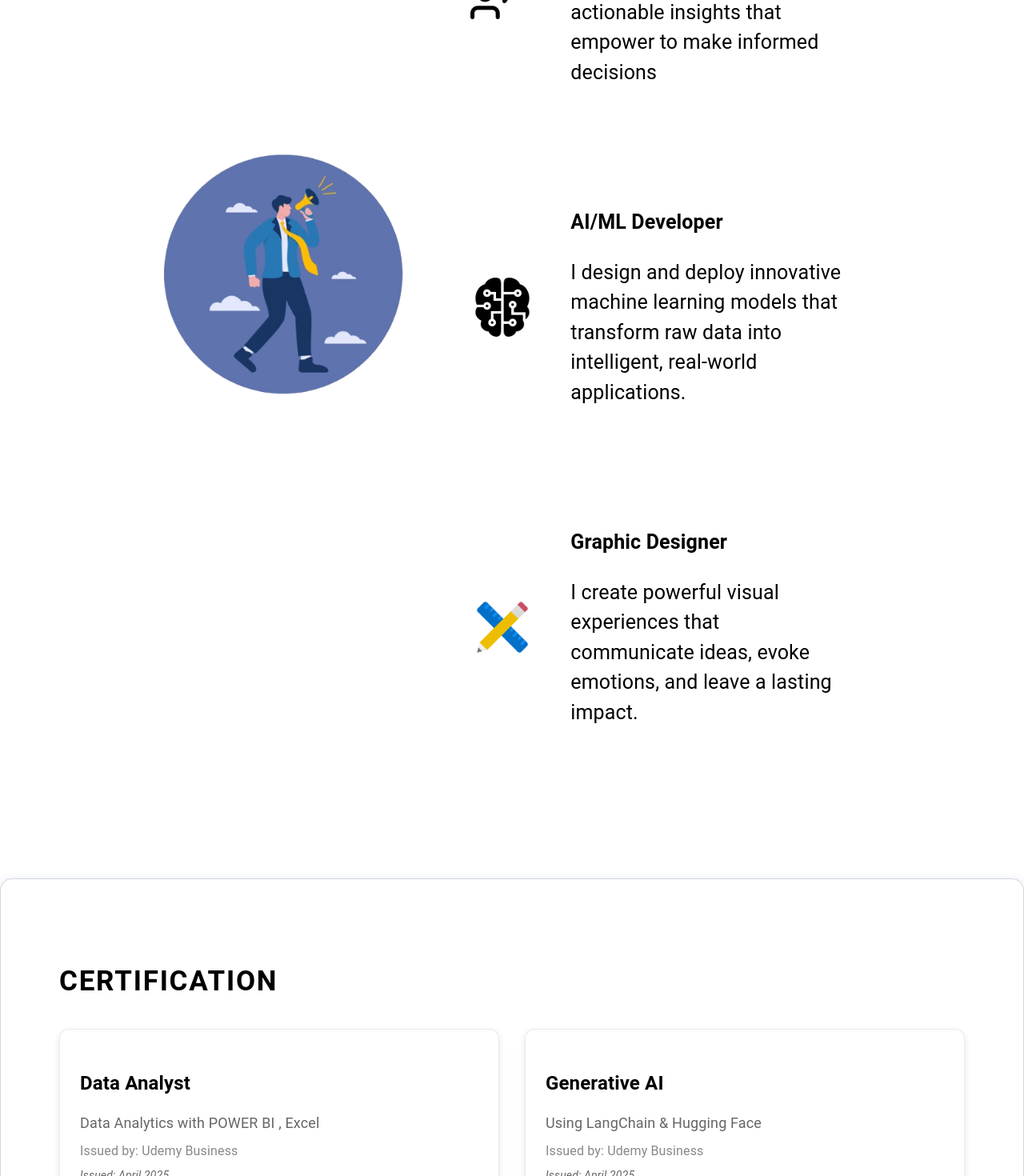
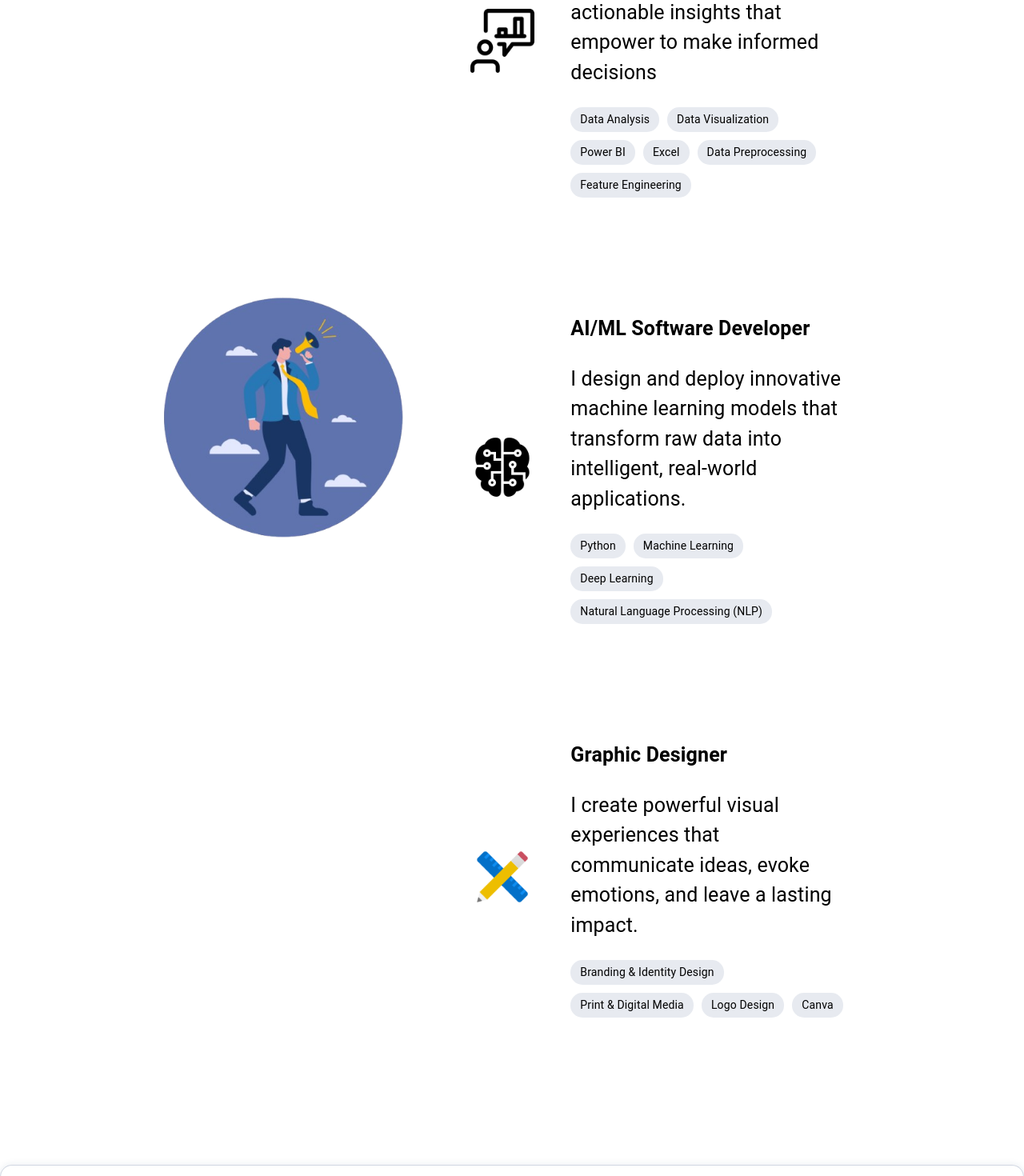
Before and after one commit to vijaycvcoder/landing-page, a React (Create React App) app: page / in a window 1280 px wide. Shown: the part 1330-2800 px from the top of the page at 80% size. Built offline with nearby package versions, Linux system fonts and the light colour scheme.

Commit message:
add tech stack for about me

```diff
--- a/src/components/About/About.js
+++ b/src/components/About/About.js
@@ -24,14 +24,28 @@ const About = ({ onSkillSelect }) => {
               <h3>Data Analyst</h3>
               <p>I specialize in transforming complex datasets into clear,
                 actionable insights that empower to make informed decisions</p>
+                <div className={styles.techStack}>
+                  <span>Data Analysis</span>
+                  <span>Data Visualization</span>
+                  <span>Power BI</span>
+                  <span>Excel</span>
+                  <span>Data Preprocessing</span>
+                  <span>Feature Engineering</span>
+              </div>
             </div>
           </li>
           <li className={styles.aboutItem} onClick={() => handleSkillClick('ai')}>
             <img src={require('./icons/machine-learning.png')} alt="Machine Learning" />
             <div className={styles.aboutItemText}>
-              <h3>AI/ML Developer</h3>
+              <h3>AI/ML Software Developer</h3>
               <p>I design and deploy innovative machine learning models that transform
               raw data into intelligent, real-world applications.</p>
+              <div className={styles.techStack}>
+                <span>Python</span>
+                <span>Machine Learning</span>
+                <span>Deep Learning</span>
+                <span>Natural Language Processing (NLP)</span>
+              </div>
             </div>
           </li>
           <li className={styles.aboutItem} onClick={() => handleSkillClick('ui')}>
@@ -40,6 +54,12 @@ const About = ({ onSkillSelect }) => {
               <h3>Graphic Designer</h3>
               <p>I create powerful visual experiences that communicate ideas,
                 evoke emotions, and leave a lasting impact.</p>
+                <div className={styles.techStack}>
+                  <span>Branding & Identity Design</span>
+                  <span>Print & Digital Media</span>
+                  <span>Logo Design</span>
+                  <span>Canva</span>
+                </div>
             </div>
           </li>
         </ul>
--- a/src/components/About/About.module.css
+++ b/src/components/About/About.module.css
@@ -85,6 +85,20 @@
 .aboutItem p {
   font-size: 25px;
 }
+.techStack {
+  display: flex;
+  flex-wrap: wrap;
+  gap: 10px;
+  margin-bottom: 20px;
+}
+
+.techStack span {
+  background: rgba(25, 55, 109, 0.1);
+  padding: 5px 12px;
+  border-radius: 15px;
+  font-size: 14px;
+  color: var(--color-text);
+}
 
 @media screen and (max-width: 830px) {
   .container {
```
